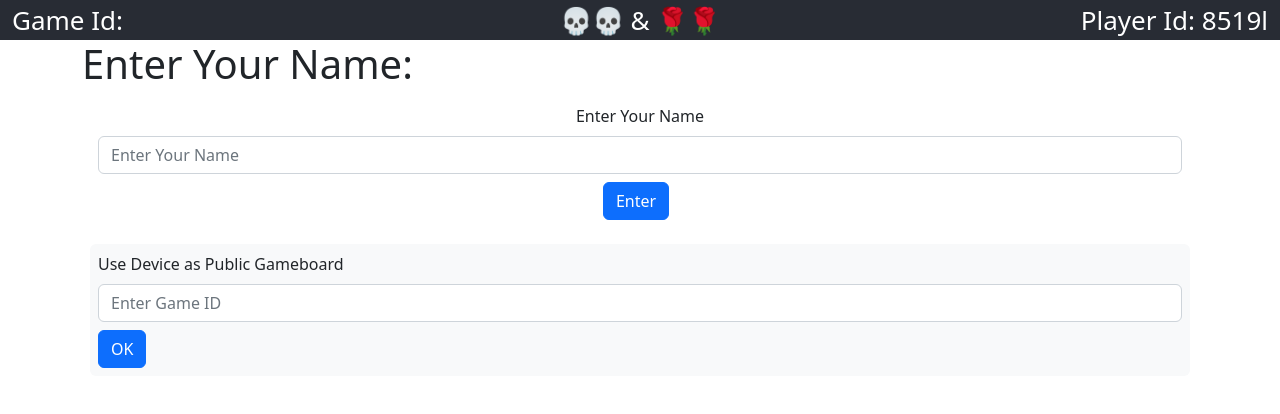
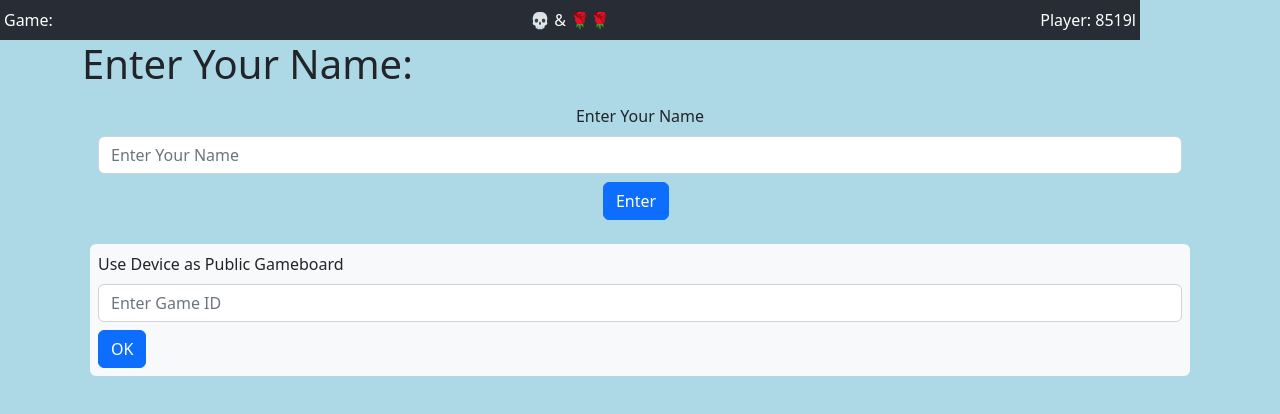
Before and after one commit to joeypettit/js-skulls, a React (Create React App) app: page / in a window 1280 px wide. Shown: the top 414 px of the page. Built offline with nearby package versions, Linux system fonts and the light colour scheme; no server answers.

Commit message:
adjusted heading and footer buttons

```diff
--- a/src/App.jsx
+++ b/src/App.jsx
@@ -1,5 +1,5 @@
 import React, { useState } from "react";
-import "./App.css";
+import "./main.css";
 import Header from "./Header/Header";
 import SetupComponents from "./SetupComponents/SetupComponents";
 import GameComponents from "./GameComponents/GameComponents";
@@ -19,6 +19,7 @@ function App() {
         userId={userId}
         setUserId={setUserId}
       >
+        <div id="page-body">
           <GameComponents gameId={gameId} userId={userId} />
           <SetupComponents
             setGameId={setGameId}
@@ -26,6 +27,7 @@ function App() {
             userId={userId}
             gameId={gameId}
           />
+        </div>
       </AllProviders>
     </>
   );
--- a/src/GameComponents/GameBoard.jsx
+++ b/src/GameComponents/GameBoard.jsx
@@ -14,6 +14,15 @@ function Gameboard({ gameState, userId }) {
         </div>
         <div>GamePhase: {gameState.gamePhase}</div>
       </div>
+      <div className="m-1 text lead text-center">
+        <strong>
+          {gameState.latestBet.highestBetter.playerId === userId
+            ? "You"
+            : gameState.latestBet.highestBetter.name}
+        </strong>{" "}
+        bet {gameState.latestBet.numOfCards}{" "}
+        {gameState.latestBet.numOfCards === 1 ? "card" : "cards"}
+      </div>
       {gameState.players.map((player) => {
         return (
           <div
@@ -29,21 +38,6 @@ function Gameboard({ gameState, userId }) {
           </div>
         );
       })}
-
-      {/* {Object.keys(gameState).length !== 0 &&
-        gameState.players.map((player, index) => {
-          return (
-            <div key={index}>
-              <h1>{player.name}</h1>
-              <div>
-                Full Hand:{" "}
-                {player.allCards.map((card, index) => {
-                  return <GameBoardCard key={index} card={card} />;
-                })}
-              </div>
-            </div>
-          );
-        })} */}
     </div>
   );
 }
--- a/src/GameComponents/GameComponents.jsx
+++ b/src/GameComponents/GameComponents.jsx
@@ -1,6 +1,5 @@
 import React, { useState } from "react";
 import Container from "react-bootstrap/Container";
-import Button from "react-bootstrap/Button";
 import PlayerHand from "./PlayerHand";
 import GameBoard from "./GameBoard";
 import BetOffCanvas from "./BetOffCanvas";
@@ -20,9 +19,9 @@ function GameComponents({ gameId, userId }) {
 
   return (
     <>
-      <Container fluid className="p-0 w-auto">
+      <Container fluid className="p-0 w-auto h-100">
         {gameState && gameState.readyToPlay && gameState.inProgress && (
-          <div className="w-auto">
+          <>
             <GameBoard gameState={gameState} userId={userId} />
             <PlayerHand
               gameState={gameState}
@@ -41,10 +40,7 @@ function GameComponents({ gameId, userId }) {
               gameState={gameState}
             />
 
-            <Container
-              fluid
-              className="d-flex flex-row position-sticky bottom-0"
-            >
+            <div className="d-flex flex-row position-fixed bottom-0 w-100">
               {(gameState.gamePhase === "Set Round" ||
                 gameState.gamePhase === "Play or Bet") && (
                 <PlayOrBetButtons
@@ -56,12 +52,13 @@ function GameComponents({ gameId, userId }) {
               )}
               {gameState.gamePhase === "Raise or Pass" && (
                 <RaiseOrPassButtons
+                  userId={userId}
                   setShowRaiseOffCanvas={setShowRaiseOffCanvas}
                   setShowHand={setShowHand}
                 />
               )}
-            </Container>
-          </div>
+            </div>
+          </>
         )}
       </Container>
     </>
--- a/src/GameComponents/RaiseOrPassButtons.jsx
+++ b/src/GameComponents/RaiseOrPassButtons.jsx
@@ -3,8 +3,8 @@ import Button from "react-bootstrap/Button";
 import Container from "react-bootstrap/Container";
 import { useGameState } from "../Contexts/GameStateProvider";
 
-function RaiseOrPassButtons({ setShowRaiseOffCanvas, setShowHand }) {
-  const { passOnBet } = useGameState();
+function RaiseOrPassButtons({ userId, setShowRaiseOffCanvas, setShowHand }) {
+  const { gameState, passOnBet } = useGameState();
 
   function handlePass() {
     passOnBet();
@@ -12,13 +12,27 @@ function RaiseOrPassButtons({ setShowRaiseOffCanvas, setShowHand }) {
 
   return (
     <>
-      <Button className="col col-4" variant="danger" onClick={handlePass}>
+      <Button
+        className="col col-4"
+        variant="danger"
+        onClick={handlePass}
+        disabled={
+          userId === gameState.players[gameState.playerTurnIndex].playerId
+            ? false
+            : true
+        }
+      >
         Fold
       </Button>
       <Button
         className="col col-4"
         variant="info"
         onClick={() => setShowRaiseOffCanvas(true)}
+        disabled={
+          userId === gameState.players[gameState.playerTurnIndex].playerId
+            ? false
+            : true
+        }
       >
         Raise
       </Button>
--- a/src/GameComponents/TableHand.jsx
+++ b/src/GameComponents/TableHand.jsx
@@ -1,7 +1,14 @@
 function TableHand({ player }) {
   return (
     <div className="d-flex flex-column p-2">
-      <div className="bg-light rounded text-center">{player.name}</div>
+      <div className="bg-light rounded text-center">
+        {player.name}{" "}
+        {player.hasFolded && (
+          <span className="text-muted">
+            <em>-(folded)-</em>
+          </span>
+        )}
+      </div>
       <div className="d-flex flex-row">
         {player.cardsInHand.map((card, index) => {
           if (card.isRevealed === false) {
--- a/src/Header/Header.jsx
+++ b/src/Header/Header.jsx
@@ -2,11 +2,11 @@ import React from "react";
 
 function Header({ gameId, userId }) {
   return (
-    <header className="App-header containe-fluid">
-      <div className="row w-100">
-        <span className="col-4 text-start">Game Id: {gameId}</span>
-        <span className="col-4 text-center">💀💀 & 🌹🌹</span>
-        <span className="col-4 text-end">Player Id: {userId}</span>
+    <header className="App-header container position-fixed top-0 d-flex flex-column justify-content-center">
+      <div className="row">
+        <span className="col-4 text-start fs-6 ps-1">Game: {gameId}</span>
+        <span className="col-4 text-center">💀 & 🌹🌹</span>
+        <span className="col-4 text-end fs-6 pe-1">Player: {userId}</span>
       </div>
     </header>
   );
--- a/src/App.css
+++ b/src/main.css
@@ -1,32 +1,14 @@
 .App {
   text-align: center;
-}
-
-.App-logo {
-  height: 40vmin;
-  pointer-events: none;
-}
-
-@media (prefers-reduced-motion: no-preference) {
-  .App-logo {
-    animation: App-logo-spin infinite 20s linear;
-  }
 }
 
 .App-header {
   background-color: #282c34;
   min-height: 5vh;
-  display: flex;
-  flex-direction: column;
-  align-items: center;
-  justify-content: center;
-  font-size: calc(10px + 2vmin);
+  min-width: 322px;
   color: white;
 }
 
-.App-link {
-  color: #61dafb;
-}
 
 .gameboard {
   background-color: rgb(234, 208, 81);
@@ -34,6 +16,25 @@
 
 .player-hands {
   background-color: rgb(80, 175, 173);
+
+}
+
+html {
+  height: 100%;
+}
+
+body {
+  height: 100%;
+}
+
+div#root {
+  height: 100%; /* remove this line to see div.app is no more 100% height */
+  background-color: lightblue;
+
+}
+
+#page-body{
+  padding-top: 5vh;
 
 }
 
```
Lines whose indentation alone changed are shown as unchanged.
